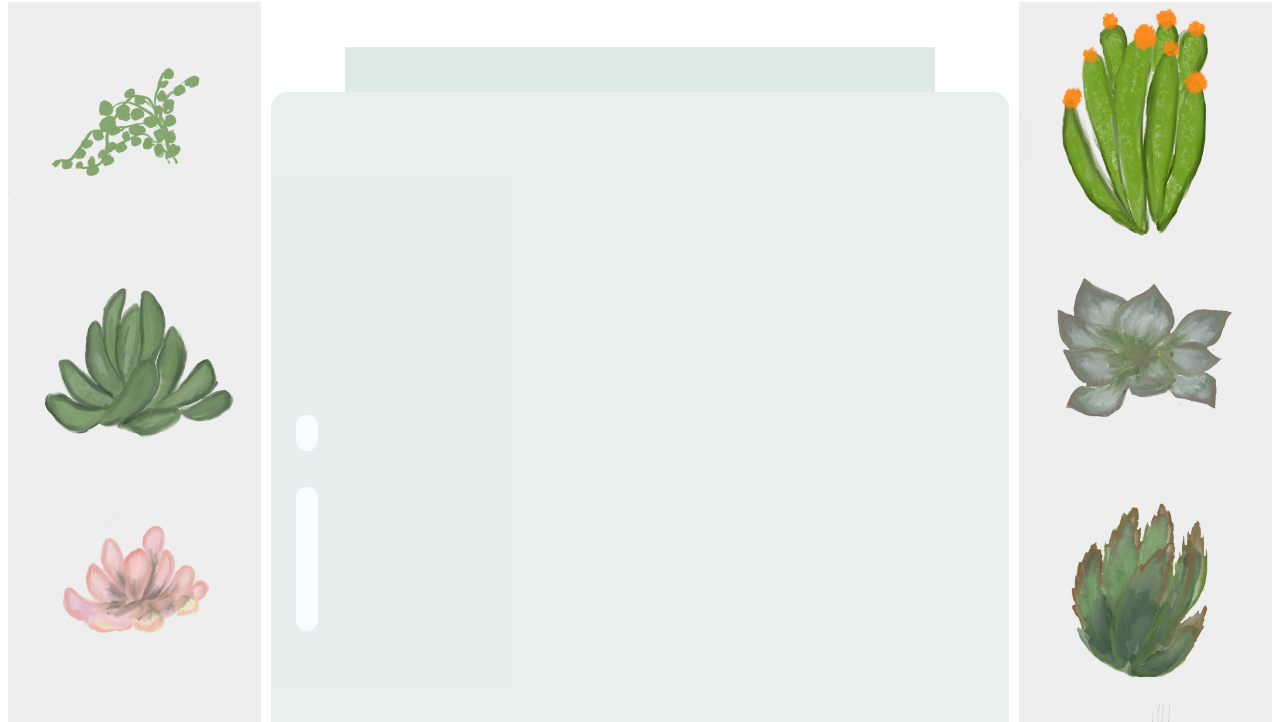
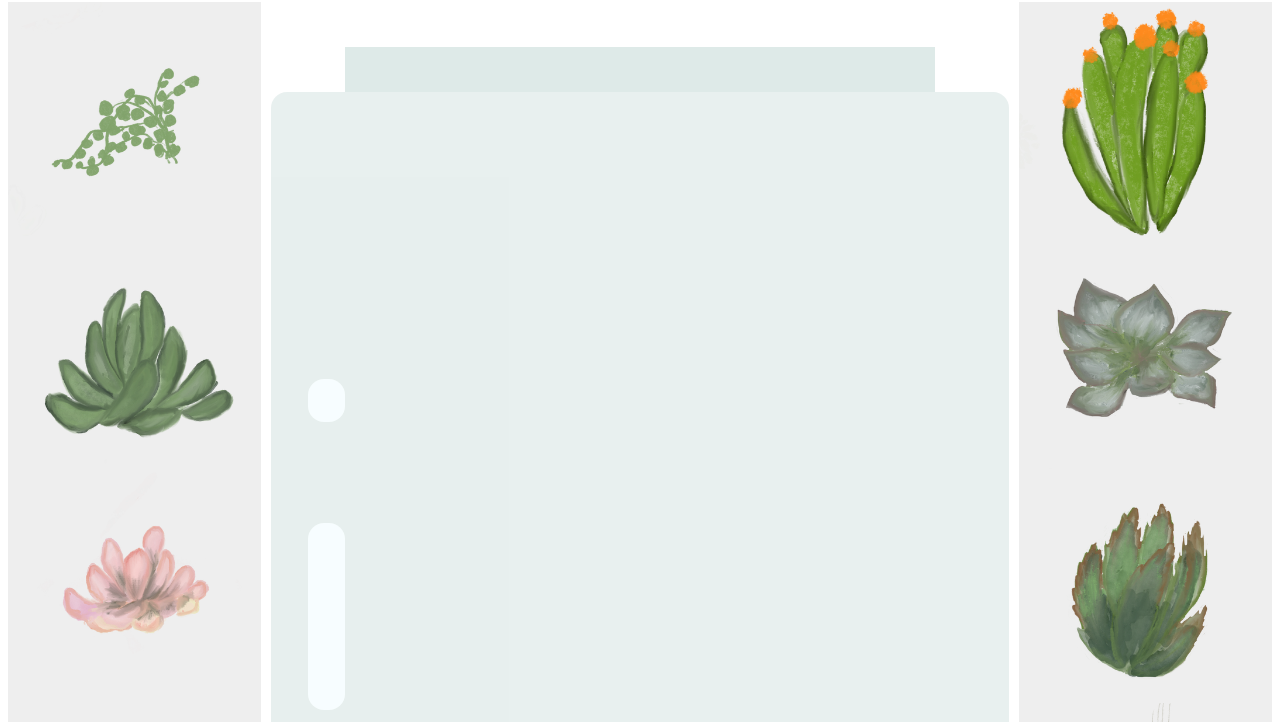
Before and after one commit to fonger900/terrarium, a website built with Vite: page index.html in a window 1280 px wide. Shown: the part 78-800 px from the top of the page. Built offline with nearby package versions, Linux system fonts and the light colour scheme.

Commit message:
update jar-glossy class

```diff
--- a/style.css
+++ b/style.css
@@ -62,14 +62,32 @@ body {
 }
 
 .jar-walls {
-	grid-column: 1 / 11;
+	grid-column: 1 / -1;
 	grid-row: 2 / 10;
 	background: #d1e1df;
 	border-radius: 1rem;
 	opacity: 0.5;
 	z-index: 1;
+	display: grid;
+	grid-template-columns: repeat(20, 1fr);
+	grid-template-rows: repeat(10, 1fr);
 }
 
+.jar-glossy-short {
+	grid-column: 2 / 3;
+		grid-row: 5 /6;
+	background: rgb(241, 253, 255);
+	border-radius: 1rem;
+	height: 60%
+}
+
+.jar-glossy-long {
+	grid-column: 2 / 3;
+	grid-row: 7 /9;
+	background: rgb(241, 253, 255);
+	border-radius: 1rem;
+	height: 130%;
+}
 
 .jar-bottom {
 	height: 20%;
@@ -91,23 +109,3 @@ body {
   opacity: 1;
   z-index: -1;
 }
-
-.jar-glossy-long {
-  background: rgb(241,253,255);
-  width: 3%;
-  height: 20%;
-  position: relative;
-  top: 55%;
-  left:25px;
-  border-radius: 1rem;
-}
-
-.jar-glossy-short {
-  background: rgb(241,253,255);
-  width: 3%;
-  height: 5%;
-  position: relative;
-  top: 25%;
-  left:25px;
-  border-radius: 1rem;
-}
```
